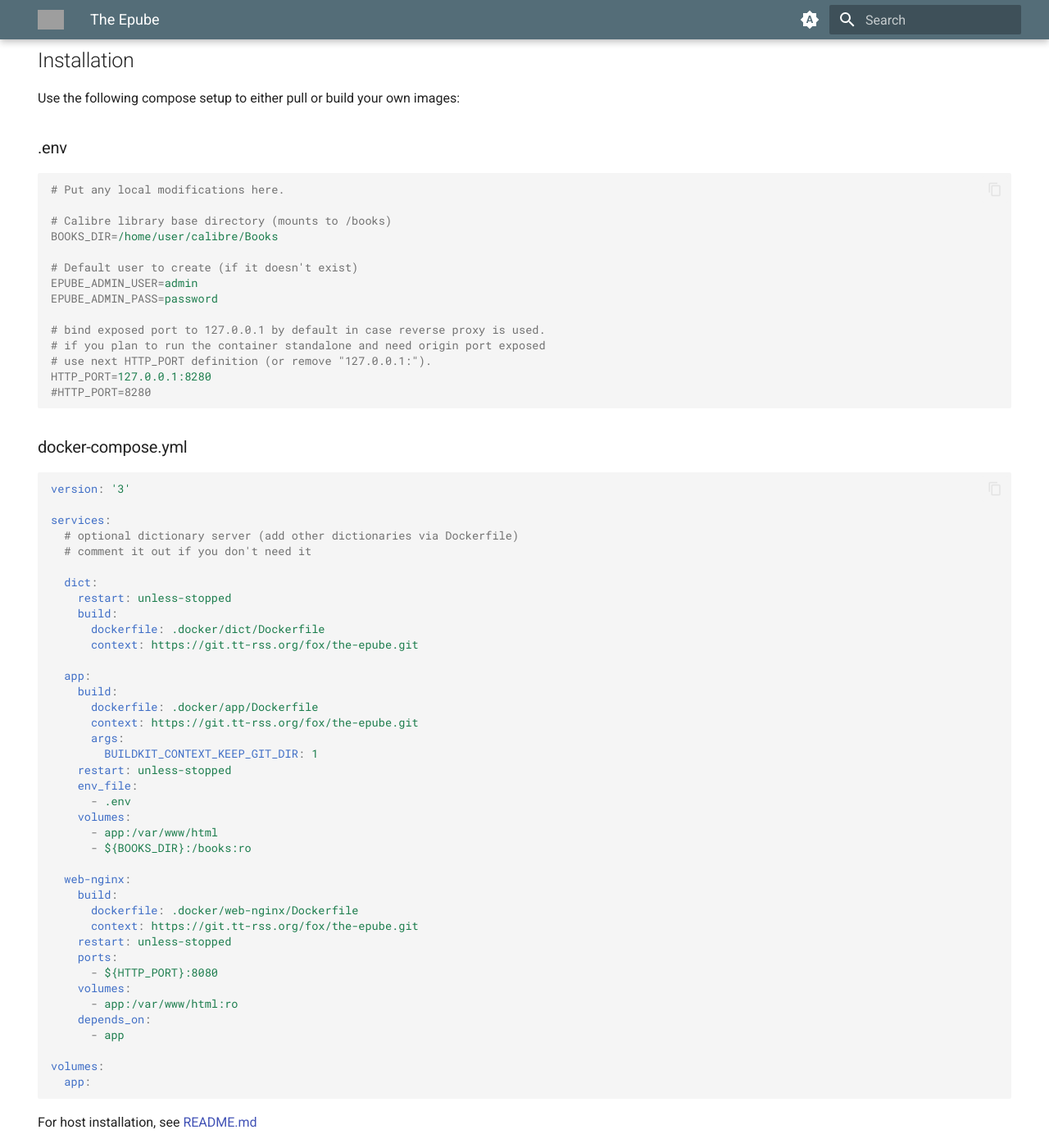
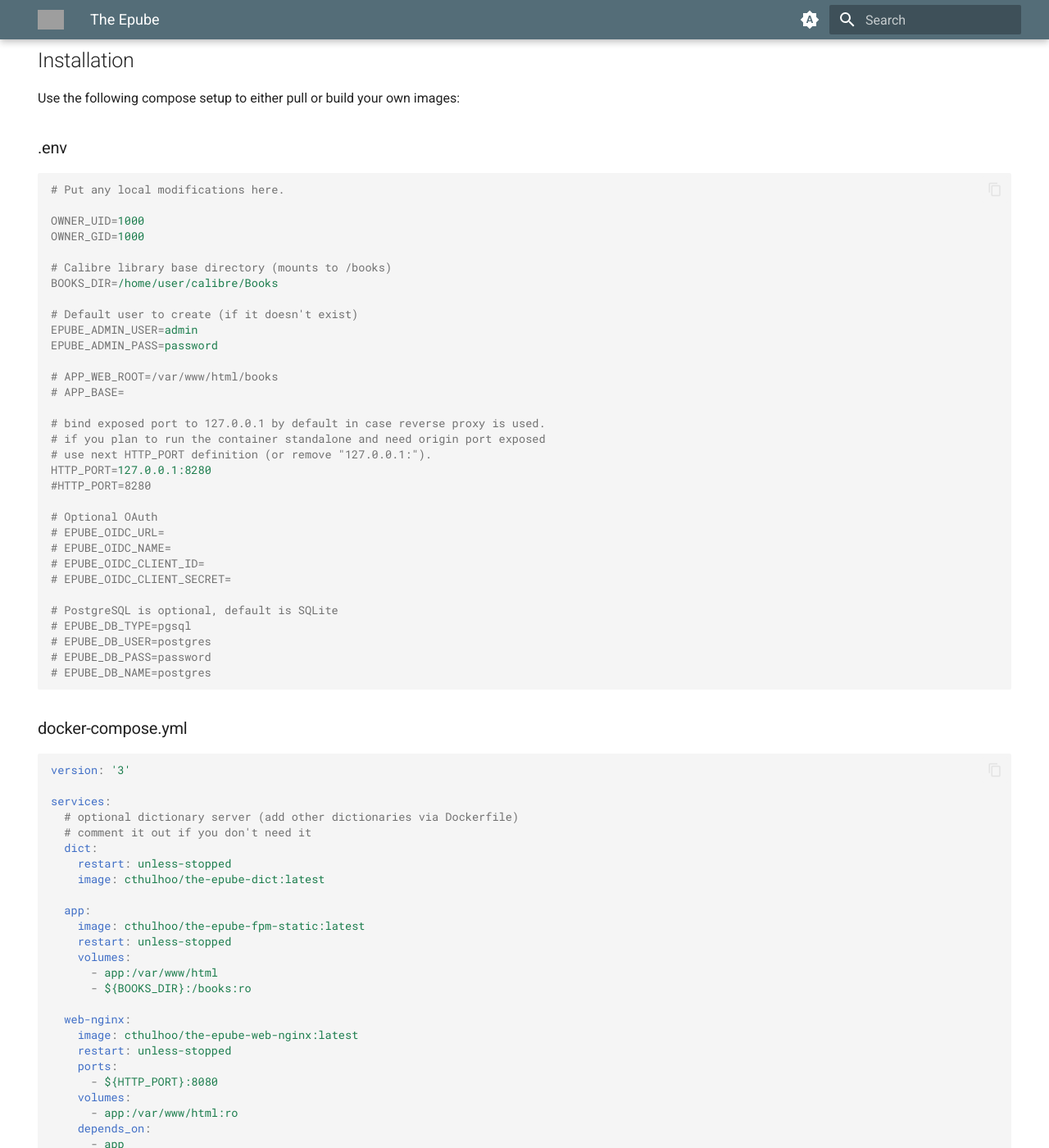
Before and after one commit to supahgreg/tt-rss-web-static, an MkDocs documentation site: the page built from docs/ZeEpube.md, in a window 1280 px wide and 1400 px high, scrolled down 1144 px. Shown: the whole window at 82% size. Built offline with MkDocs 1.6.1 and Material for MkDocs 9.7.7, drawn with Linux system fonts in a browser that asks for light colours.

Commit message:
update epube docker stuff

````diff
--- a/docs/ZeEpube.md
+++ b/docs/ZeEpube.md
@@ -43,6 +43,9 @@ Use the following compose setup to either pull or build your own images:
 ```ini
 # Put any local modifications here.
 
+OWNER_UID=1000
+OWNER_GID=1000
+
 # Calibre library base directory (mounts to /books)
 BOOKS_DIR=/home/user/calibre/Books
 
@@ -50,11 +53,26 @@ BOOKS_DIR=/home/user/calibre/Books
 EPUBE_ADMIN_USER=admin
 EPUBE_ADMIN_PASS=password
 
+# APP_WEB_ROOT=/var/www/html/books
+# APP_BASE=
+
 # bind exposed port to 127.0.0.1 by default in case reverse proxy is used.
 # if you plan to run the container standalone and need origin port exposed
 # use next HTTP_PORT definition (or remove "127.0.0.1:").
 HTTP_PORT=127.0.0.1:8280
 #HTTP_PORT=8280
+
+# Optional OAuth
+# EPUBE_OIDC_URL=
+# EPUBE_OIDC_NAME=
+# EPUBE_OIDC_CLIENT_ID=
+# EPUBE_OIDC_CLIENT_SECRET=
+
+# PostgreSQL is optional, default is SQLite
+# EPUBE_DB_TYPE=pgsql
+# EPUBE_DB_USER=postgres
+# EPUBE_DB_PASS=password
+# EPUBE_DB_NAME=postgres
 ```
 
 ### docker-compose.yml
@@ -65,30 +83,19 @@ version: '3'
 services:
   # optional dictionary server (add other dictionaries via Dockerfile)
   # comment it out if you don't need it
-
   dict:
     restart: unless-stopped
-    build:
-      dockerfile: .docker/dict/Dockerfile
-      context: https://git.tt-rss.org/fox/the-epube.git
+    image: cthulhoo/the-epube-dict:latest
 
   app:
-    build:
-      dockerfile: .docker/app/Dockerfile
-      context: https://git.tt-rss.org/fox/the-epube.git
-      args:
-        BUILDKIT_CONTEXT_KEEP_GIT_DIR: 1
+    image: cthulhoo/the-epube-fpm-static:latest
     restart: unless-stopped
-    env_file:
-      - .env
     volumes:
       - app:/var/www/html
       - ${BOOKS_DIR}:/books:ro
 
   web-nginx:
-    build:
-      dockerfile: .docker/web-nginx/Dockerfile
-      context: https://git.tt-rss.org/fox/the-epube.git
+    image: cthulhoo/the-epube-web-nginx:latest
     restart: unless-stopped
     ports:
       - ${HTTP_PORT}:8080
````
